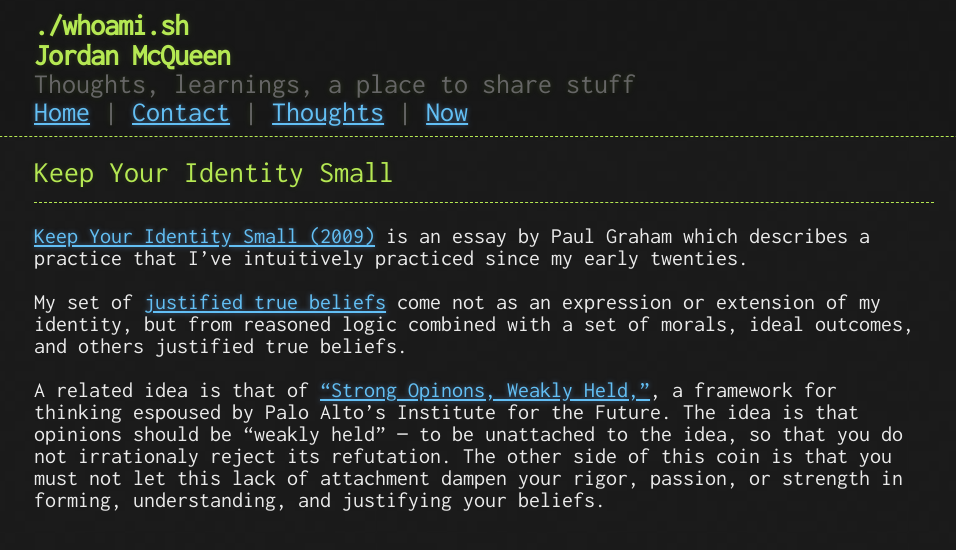
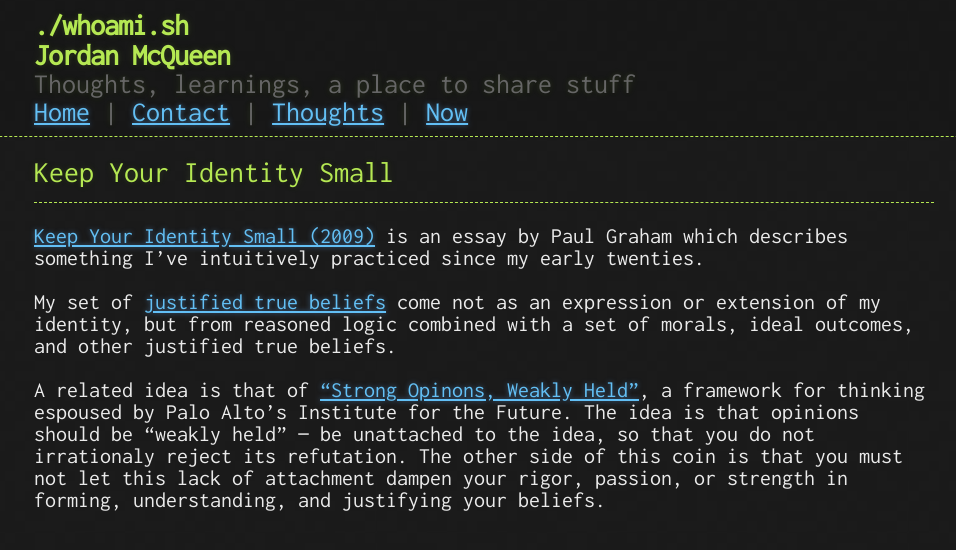
Before and after one commit to mcqueenjordan/mcqueenjordan.github.io, a Jekyll site: the page built from _thought/keep-your-identity-small.md, in a window 1280 px wide. Shown: the top 550 px of the page, without its empty margins (156-1112 px from the left). Built offline with Jekyll 4.4.1, drawn with Linux system fonts in a browser that asks for light colours.

Commit message:
fix awkward wording, typos

```diff
--- a/_thought/keep-your-identity-small.md
+++ b/_thought/keep-your-identity-small.md
@@ -8,15 +8,15 @@ category: post
 ---
 
 [Keep Your Identity Small (2009)][essay] is an essay by Paul Graham which
-describes a practice that I've intuitively practiced since my early twenties.
+describes something I've intuitively practiced since my early twenties.
 
 My set of [justified true beliefs][jtb] come not as an expression or extension
 of my identity, but from reasoned logic combined with a set of morals, ideal
-outcomes, and others justified true beliefs.
+outcomes, and other justified true beliefs.
 
-A related idea is that of [“Strong Opinons, Weakly Held,"][sowh], a framework
+A related idea is that of [“Strong Opinons, Weakly Held"][sowh], a framework
 for thinking espoused by Palo Alto's Institute for the Future. The idea is that
-opinions should be "weakly held" &mdash; to be unattached to the idea, so that
+opinions should be "weakly held" &mdash; be unattached to the idea, so that
 you do not irrationaly reject its refutation. The other side of this coin is
 that you must not let this lack of attachment dampen your rigor, passion, or
 strength in forming, understanding, and justifying your beliefs.
```
